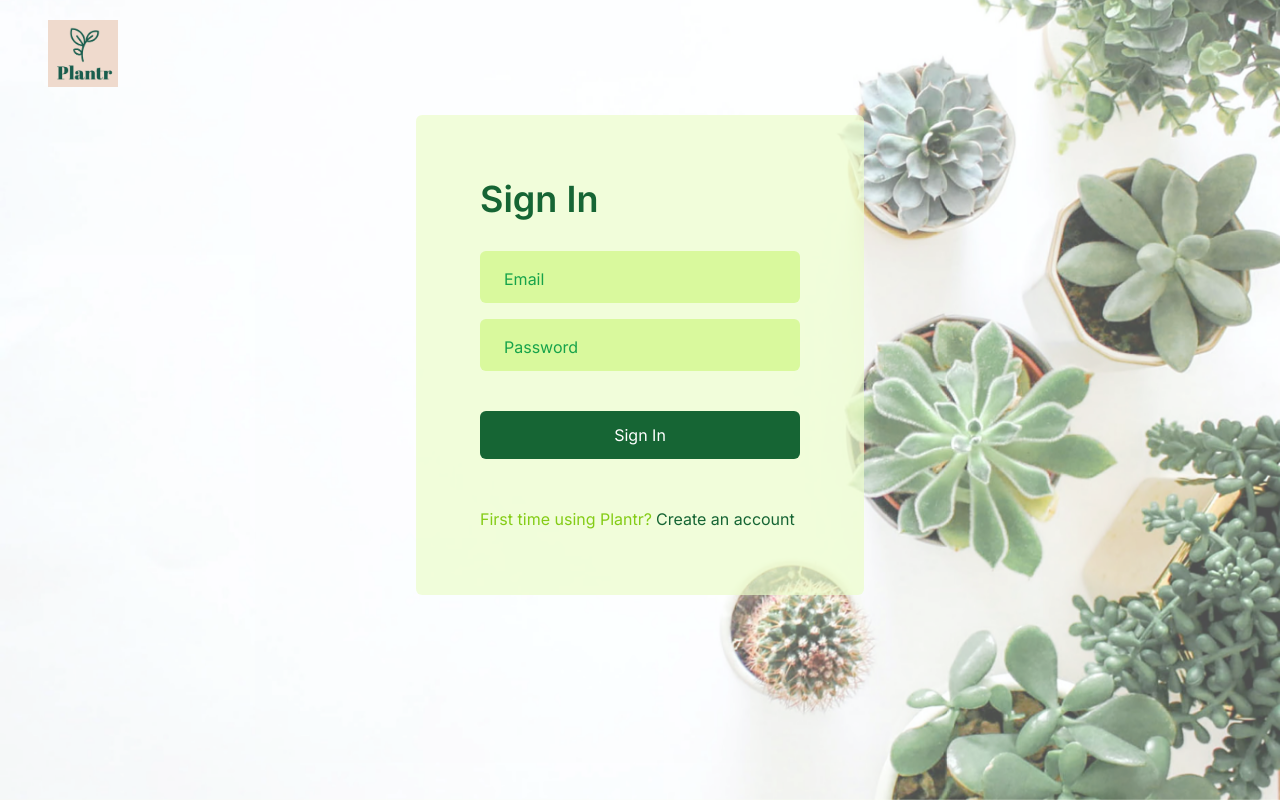
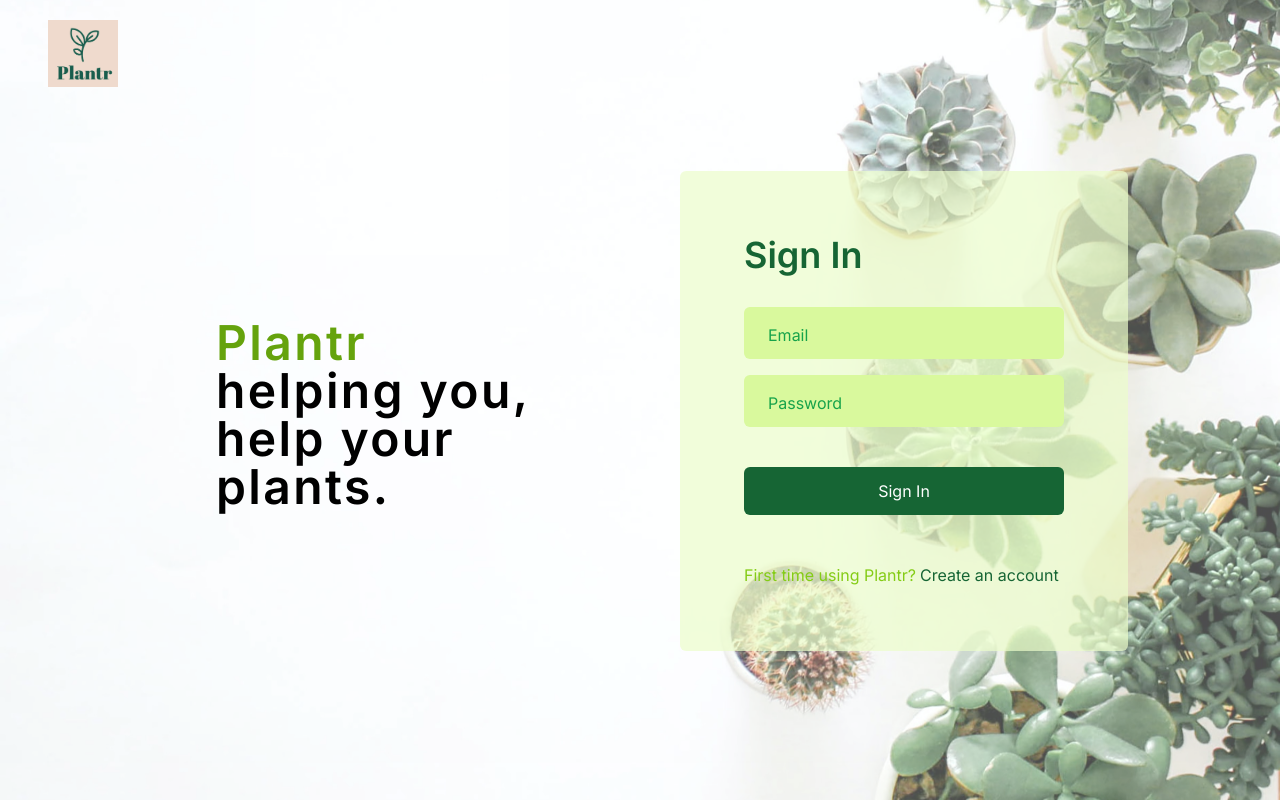
Before and after one commit to Kanem96/Plantr, a Next.js app: page / in a window 1280 px wide. Built offline with nearby package versions, Linux system fonts and the light colour scheme.

Commit message:
added tagline to sign in page

```diff
--- a/app/(auth)/page.jsx
+++ b/app/(auth)/page.jsx
@@ -23,8 +23,14 @@ const SignInPage = () => {
         <nav className="px-12 py-5">
           <Image src="/images/logo.png" alt="logo" width={70} height={70} />
         </nav>
-        <div className="flex justify-center">
-          <div className="bg-lime-100 bg-opacity-70 px-16 py-16 self-center mt-2 lg:w-2/5 lg:max-w-md rounded-md w-full">
+        <div className="flex flex-col justify-center gap-20 lg:flex-row">
+          <div className="flex px-16 py-8 self-center mt-2 lg:w-2/5 lg:max-w-md rounded-md w-full pb-0 lg:py-16">
+            <p className="text-5xl font-semibold tracking-wider">
+              <span className="text-lime-600">Plantr</span> helping you, help
+              your plants.
+            </p>
+          </div>
+          <div className="bg-lime-100 bg-opacity-70 px-16 py-16 my-0 self-center mt-2 lg:w-2/5 lg:max-w-md rounded-md w-full lg:my-16">
             <h2 className="text-green-800 text-4xl mb-8 font-semibold">
               {variant === "signin" ? "Sign In" : "Sign Up"}
             </h2>
```
Also changed, not shown: public/images/background.jpg.
